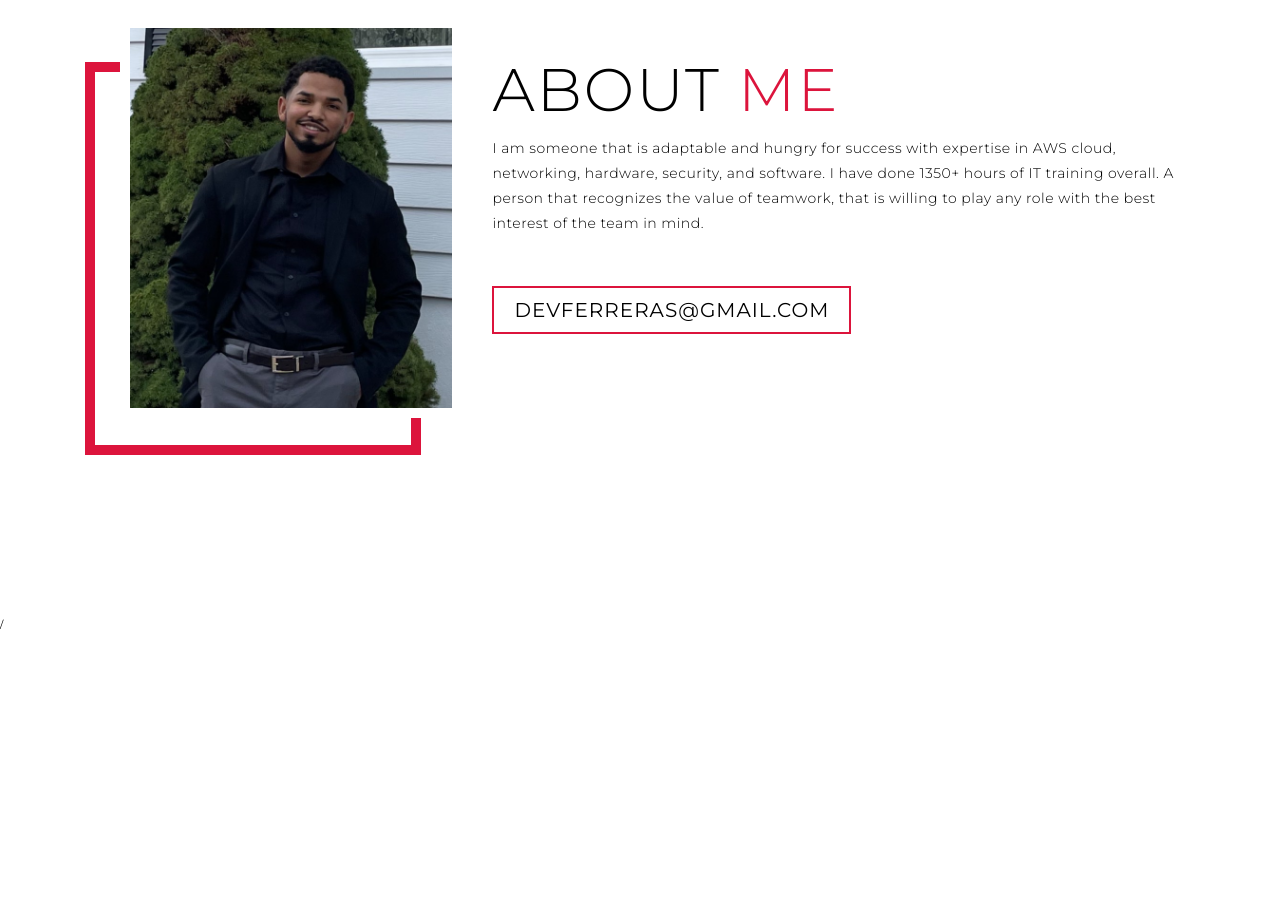
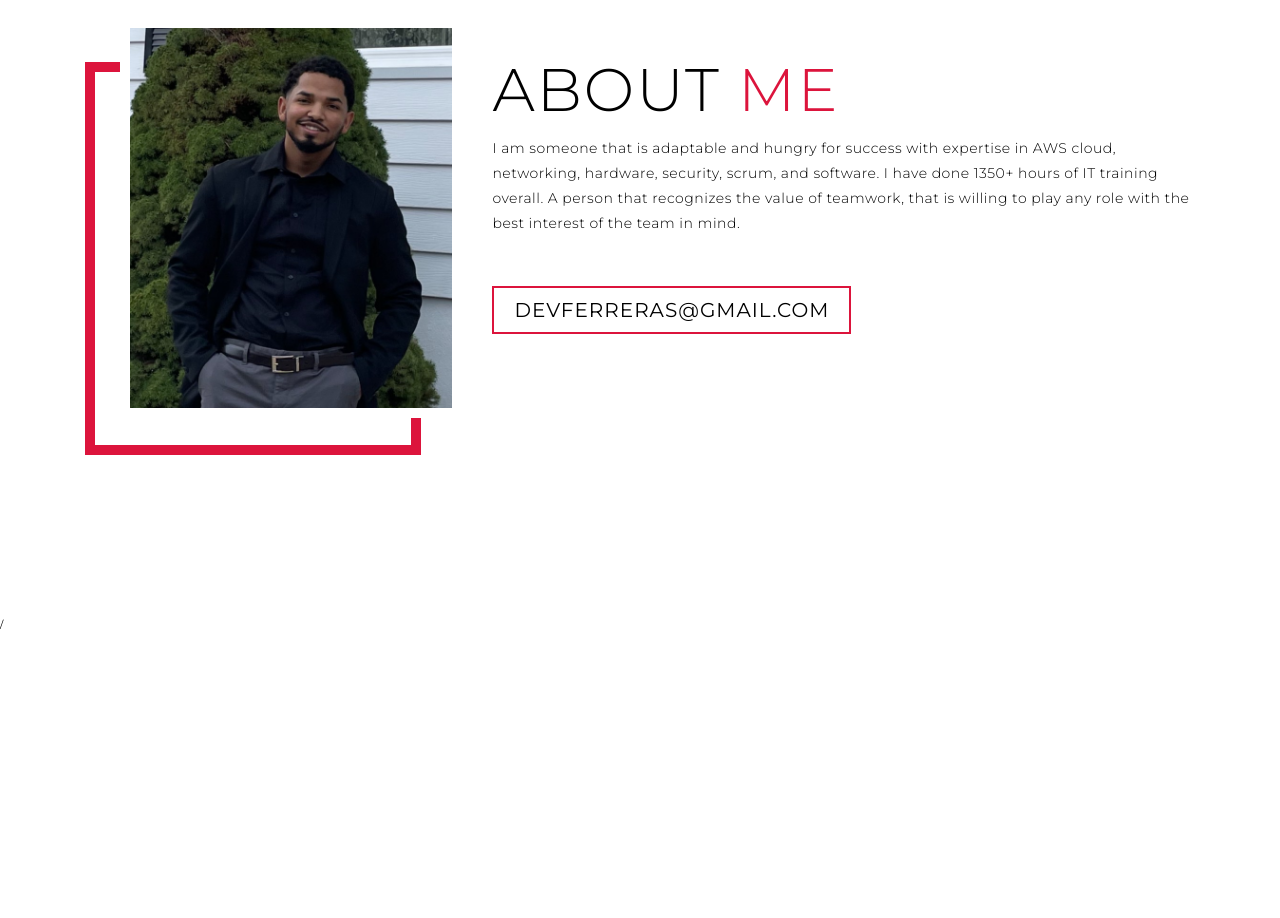
Before and after one commit to Manuel-Ferreras/web-devferreras, a plain HTML site: page index.html in a window 1280 px wide. Shown: the part 3120-4038 px from the top of the page. Drawn offline with Linux system fonts and the light colour scheme.

Commit message:
Update index.html

```diff
--- a/index.html
+++ b/index.html
@@ -134,7 +134,7 @@
       <div class="col-right">
         <h1 class="section-title">About <span>me</span></h1>
         <h2></h2>
-        <p>I am someone that is adaptable and hungry for success with expertise in AWS cloud, networking, hardware, security, and software. I have done 1350+ hours of IT training overall. A person that recognizes the value of teamwork, that is willing to play any role with the best interest of the team in mind.</p>
+        <p>I am someone that is adaptable and hungry for success with expertise in AWS cloud, networking, hardware, security, scrum, and software. I have done 1350+ hours of IT training overall. A person that recognizes the value of teamwork, that is willing to play any role with the best interest of the team in mind.</p>
         <a href="#" class="cta">devferreras@gmail.com</a>
       </div>
     </div>/
```
